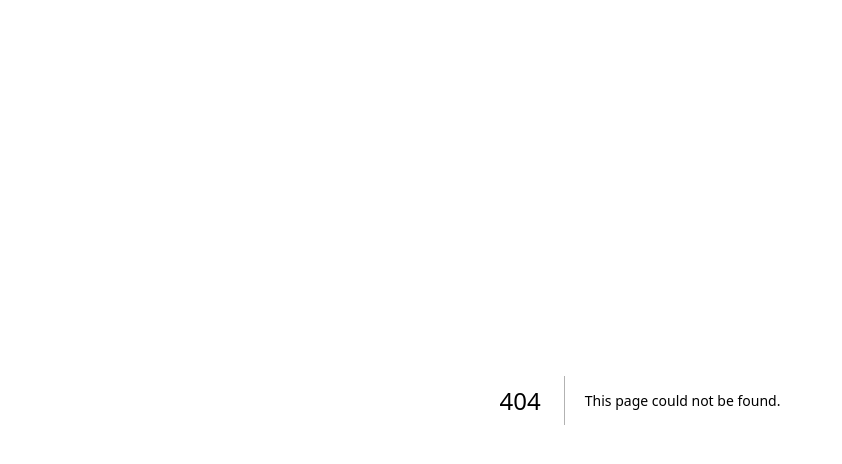
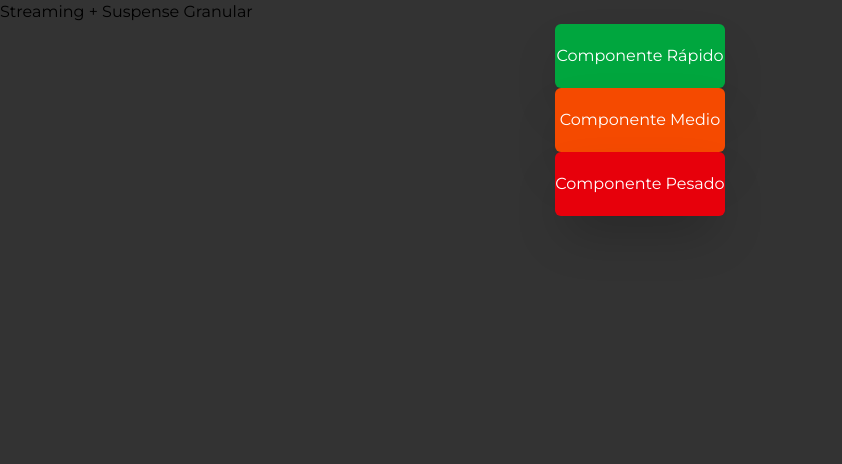
Before and after one commit to gabrielogregorio/lab-nextjs, a Next.js app: page /suspense-granular-streaming in a window 1280 px wide. Before the commit this address had no page. Shown: the top 464 px of the page, without its empty margins (0-842 px from the left). Built offline with nearby package versions, Linux system fonts and the light colour scheme.

Commit message:
feat: added suspense granular

```diff
--- /dev/null
+++ b/src/app/suspense-granular-streaming/page.tsx
@@ -0,0 +1,81 @@
+// streaming + suspense granular
+
+import { Suspense } from "react";
+import { auth } from "@/src/lib/auth";
+
+
+async function FastBlock() {
+  await new Promise((r) => setTimeout(r, 200)); // speed component
+
+  return (
+    <div className="h-16 bg-green-600 rounded-md text-white flex items-center justify-center shadow-2xl">
+      Componente Rápido
+    </div>
+  );
+}
+
+async function MediumBlock() {
+  await new Promise((r) => setTimeout(r, 1500)); // speed component
+
+  return (
+    <div className="h-16 bg-orange-600 rounded-md text-white flex items-center justify-center shadow-2xl">
+      Componente Medio
+    </div>
+  );
+}
+
+
+async function SlowBlock() {
+  await new Promise((r) => setTimeout(r, 3000)); // speed component
+
+  return (
+    <div className="h-16 bg-red-600 rounded-md text-white flex items-center justify-center shadow-2xl">
+      Componente Pesado
+    </div>
+  );
+}
+
+
+function BlockSkeleton({ label }: { label: string; }) {
+  return (
+    <div
+
+      className={`h-16 rounded-md bg-gray-400 animate-pulse text-white flex items-center justify-center shadow-2xl`}
+    >
+
+      {label}
+    </div>
+  );
+}
+
+export default function Page() {
+  return (
+    <div >
+
+      <h1>Streaming + Suspense Granular</h1>
+
+      <div
+        className="flex justify-center items-center "
+      >
+        <div className="max-w-123">
+
+
+          <Suspense fallback={<BlockSkeleton label="Rápido" />}>
+            <FastBlock />
+          </Suspense>
+
+          <Suspense fallback={<BlockSkeleton label="Médio" />}>
+            <MediumBlock />
+          </Suspense>
+
+          <Suspense fallback={<BlockSkeleton label="Lento" />}>
+            <SlowBlock />
+          </Suspense>
+        </div>
+      </div>
+
+    </div>
+  );
+}
+
+// TTFB é mínimo — o usuário vê conteúdo imediatamente
```
